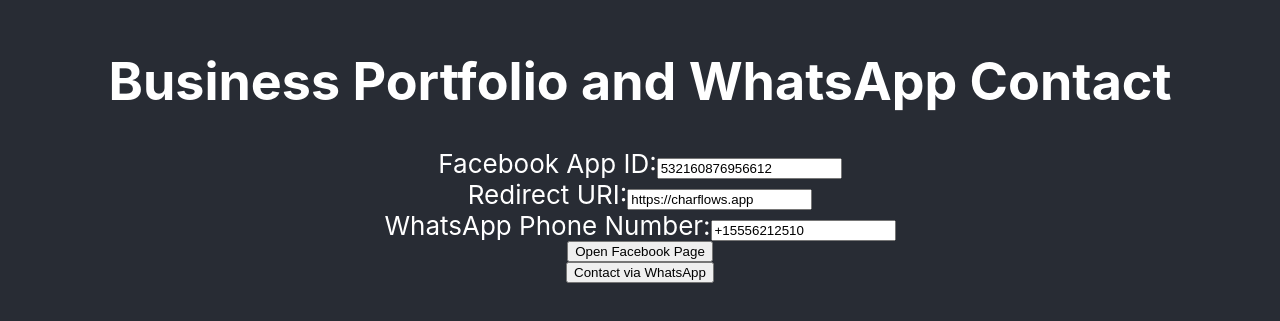
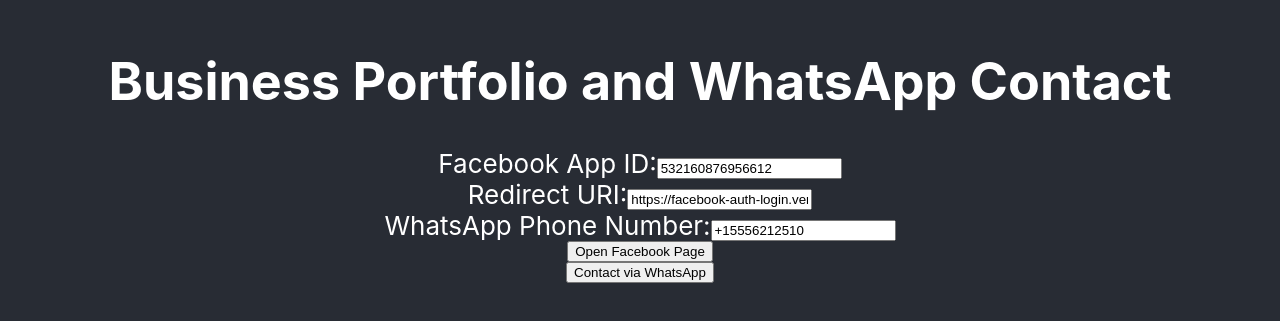
Before and after one commit to simplyneural/facebook-auth-login, a React (Create React App) app: page / in a window 1280 px wide. Shown: the part 251-572 px from the top of the page. Built offline with nearby package versions, Linux system fonts and the light colour scheme.

Commit message:
change url

```diff
--- a/src/App.js
+++ b/src/App.js
@@ -3,7 +3,9 @@
 
 function App() {
   const [fbAppId, setFbAppId] = useState("532160876956612");
-  const [redirectUri, setRedirectUri] = useState("https://charflows.app");
+  const [redirectUri, setRedirectUri] = useState(
+    "https://facebook-auth-login.vercel.app"
+  );
   const [waPhoneNumber, setWaPhoneNumber] = useState("+15556212510");
 
   const handleOpenFacebookPage = () => {
```
